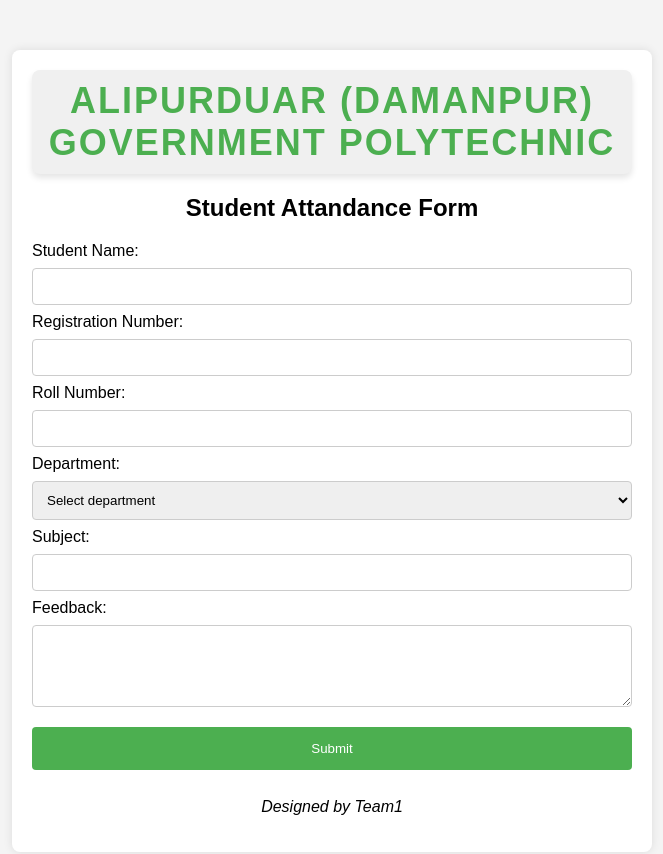
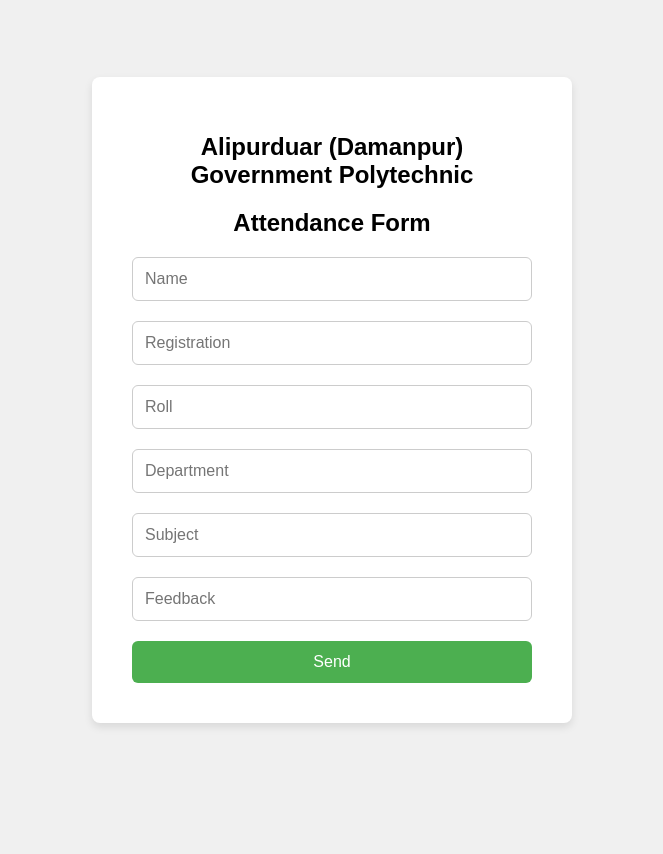
Before and after one commit to ranit-dev/Attendance-, a plain HTML site: page index.html in a window 1280 px wide. Shown: the whole page, without its empty margins (308-971 px from the left). After the commit the page ends 800 px from the top, so only its background shows below. Drawn offline with Linux system fonts and the light colour scheme.

Commit message:
Update index.html

```diff
--- a/index.html
+++ b/index.html
@@ -3,125 +3,92 @@
 <head>
   <meta charset="UTF-8">
   <meta name="viewport" content="width=device-width, initial-scale=1.0">
-    <title>Student Feedback Form - APD College</title>
+  <title>Submit to Google Sheet</title>
   <style>
+    /* CSS styles */
     body {
         font-family: Arial, sans-serif;
+        background-color: #f0f0f0;
         margin: 0;
         padding: 0;
-            background-color: #f4f4f4;
+        display: flex;
+        justify-content: center;
+        align-items: center;
+        height: 100vh;
     }
-        .container {
-            max-width: 600px;
-            margin: 50px auto;
-            padding: 20px;
+
+    .form-container {
+        max-width: 400px;
+        padding: 40px;
         background-color: #fff;
         border-radius: 8px;
-            box-shadow: 0 0 10px rgba(0, 0, 0, 0.1);
+        box-shadow: 0 4px 8px rgba(0, 0, 0, 0.1);
     }
-        .college-name {
-            text-align: center;
-            margin-bottom: 20px;
+
+    .form {
+        display: grid;
+        gap: 20px;
     }
-        .college-name h1 {
-            font-size: 36px;
-            color: #4CAF50;
-            text-transform: uppercase;
-            letter-spacing: 2px;
-            margin: 0;
-            padding: 10px;
-            background-color: #f0f0f0;
-            border-radius: 8px;
-            box-shadow: 0 4px 6px rgba(0, 0, 0, 0.1);
+
+    .form input[type="text"],
+    .form input[type="email"],
+    .form button {
+        width: 100%;
+        padding: 12px;
+        border: none;
+        border-radius: 6px;
+        box-sizing: border-box;
+        font-size: 16px;
     }
-        h2 {
-            text-align: center;
-            margin-bottom: 20px;
+
+    .form input[type="text"],
+    .form input[type="email"] {
+        border: 1px solid #ccc;
     }
-        .designed-by {
-            text-align: center;
-            margin-top: 20px;
-            font-style: italic;
-        }
-        input[type="text"], select, textarea {
-            width: 100%;
-            padding: 10px;
-            margin: 8px 0;
-            box-sizing: border-box;
-            border: 1px solid #ccc;
-            border-radius: 4px;
-        }
-        input[type="submit"] {
+
+    .form button {
         background-color: #4CAF50;
         color: white;
-            padding: 14px 20px;
-            margin: 8px 0;
-            border: none;
-            border-radius: 4px;
         cursor: pointer;
-            width: 100%;
+        transition: background-color 0.3s;
     }
-        input[type="submit"]:hover {
+
+    .form button:hover {
         background-color: #45a049;
+    }
+
+    .form input[type="text"]:focus,
+    .form input[type="email"]:focus {
+        outline: none;
+        border-color: #4CAF50;
+        box-shadow: 0 0 8px rgba(76, 175, 80, 0.4);
+    }
+
+    .form-heading {
+        font-size: 24px;
+        font-weight: bold;
+        margin-bottom: 20px;
+        text-align: center;
     }
   </style>
 </head>
 <body>
 
-<div class="container">
-    <div class="college-name">
-        <h1>Alipurduar (Damanpur) Government Polytechnic</h1>
-    </div>
-    <h2>Student Attandance Form</h2>
-    <form id="feedbackForm" onsubmit="return validateForm()">
-        <label for="name">Student Name:</label>
-        <input type="text" id="name" name="name" required>
-
-        <label for="regNo">Registration Number:</label>
-        <input type="text" id="regNo" name="regNo" required>
-
-        <label for="rollNo">Roll Number:</label>
-        <input type="text" id="rollNo" name="rollNo" required>
-
-        <label for="department">Department:</label>
-        <select id="department" name="department" required>
-            <option value="" disabled selected>Select department</option>
-            <option value="cst">Computer Science and Technology</option>
-            <option value="ee">Electrical Engineering</option>
-            <option value="ece">Electronics and Communication Engineering</option>
-        </select>
-
-        <label for="subject">Subject:</label>
-        <input type="text" id="subject" name="subject" required>
-
-        <label for="feedback">Feedback:</label>
-        <textarea id="feedback" name="feedback" rows="4" required></textarea>
-
-        <input type="submit" value="Submit">
+<div class="form-container">
+    <h1 class="form-heading">Alipurduar (Damanpur) Government Polytechnic</h1>
+    <h2 class="form-heading">Attendance Form</h2>
+    <form name="submit-to-google-sheet" class="form">
+        <input name="Name" type="text" placeholder="Name" required>
+        <input name="Registration" type="text" placeholder="Registration" required>
+        <input name="Roll" type="text" placeholder="Roll" required>
+        <input name="Department" type="text" placeholder="Department" required>
+        <input name="Subject" type="text" placeholder="Subject" required>
+        <input name="Feedback" type="text" placeholder="Feedback" required>
+        <button type="submit">Send</button>
     </form>
-    <p class="designed-by">Designed by Team1</p>
 </div>
 
-<script>
-    function validateForm() {
-        var name = document.getElementById('name').value;
-        var regNo = document.getElementById('regNo').value;
-        var rollNo = document.getElementById('rollNo').value;
-        var department = document.getElementById('department').value;
-        var subject = document.getElementById('subject').value;
-        var feedback = document.getElementById('feedback').value;
-
-        if (name === '' || regNo === '' || rollNo === '' || department === '' || subject === '' || feedback === '') {
-            alert('Please fill out all fields');
-            return false;
-        }
-
-        // Redirect to thank you page after successful submission
-        window.location.href = 'thankyou.html';
-
-        return false; // Prevent form submission (we handle it with JavaScript)
-    }
-</script>
+<script src="script.js"></script>
 
 </body>
 </html>
```
Lines whose indentation alone changed are shown as unchanged.
